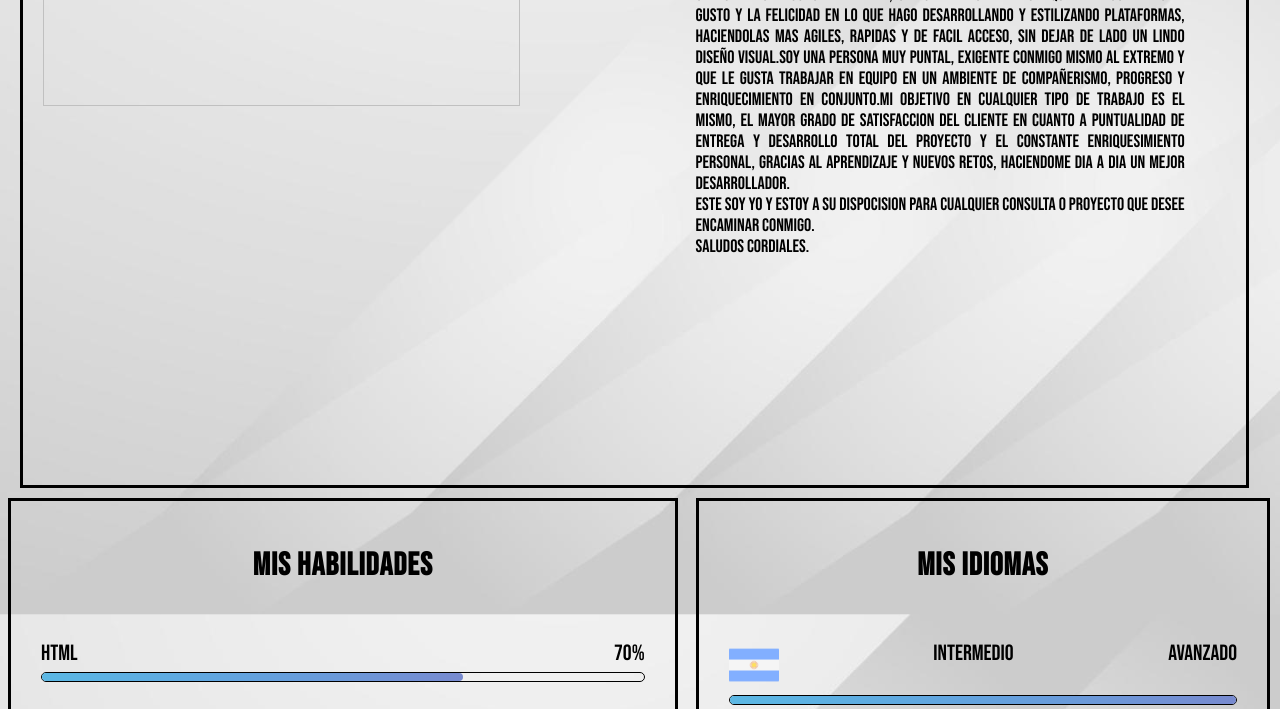
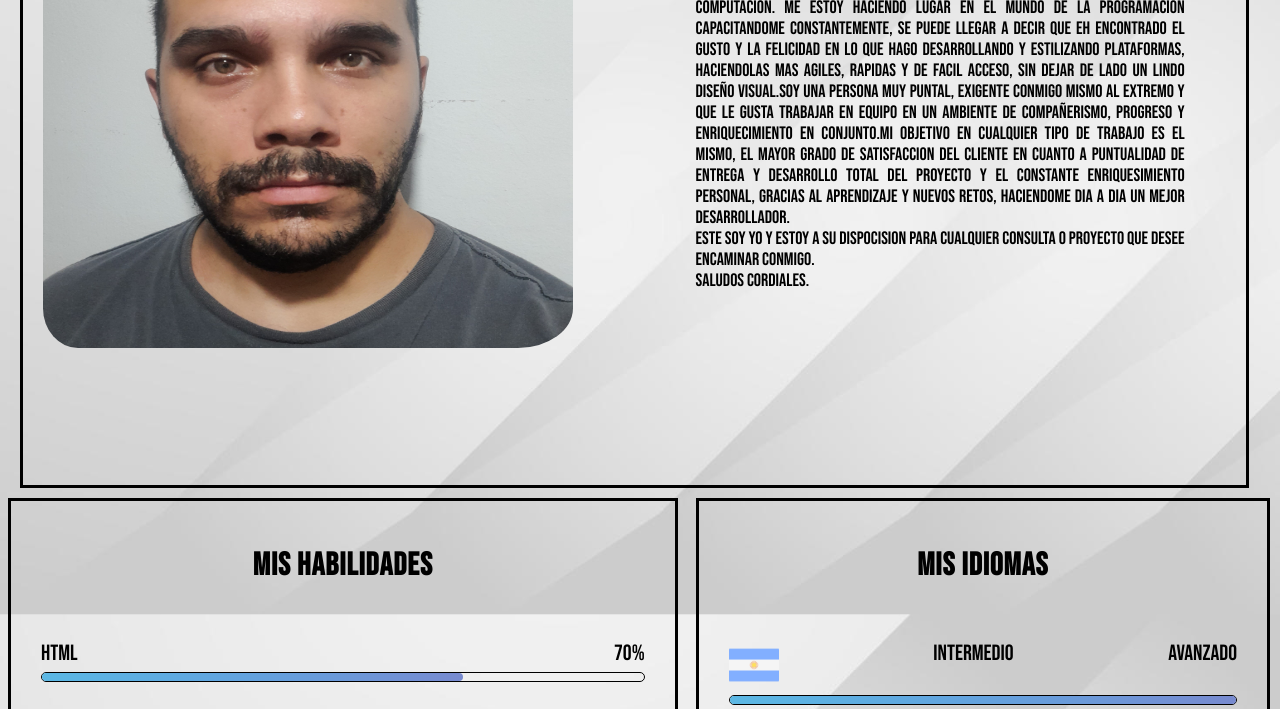
Before and after one commit to wnmdumon/tpTicmas, a plain HTML site: page index.html in a window 1280 px wide. Shown: the part 239-948 px from the top of the page. Drawn offline with Linux system fonts and the light colour scheme; the site is published under a folder, as on GitHub Pages, so addresses that start at the root find nothing.

Commit message:
sacando / al src de #fotoperfil

```diff
--- a/index.html
+++ b/index.html
@@ -28,7 +28,7 @@
         <div class="contenedorfoto">
             <div class="contenedorsobremi">
                 <div class="divperfil">
-                    <img id="fotoperfil" src="/media/NicolasDumon.jpeg" alt="">
+                    <img id="fotoperfil" src="media/NicolasDumon.jpeg" alt="">
                 </div>
                 <div class="divtexto">
                     <h2 id="titulosobremi">Sobre mi</h2>
```
